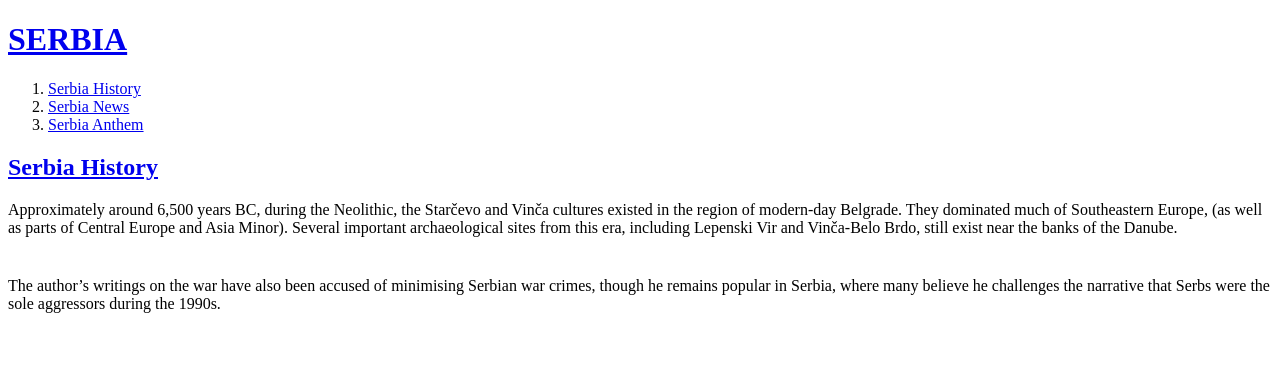
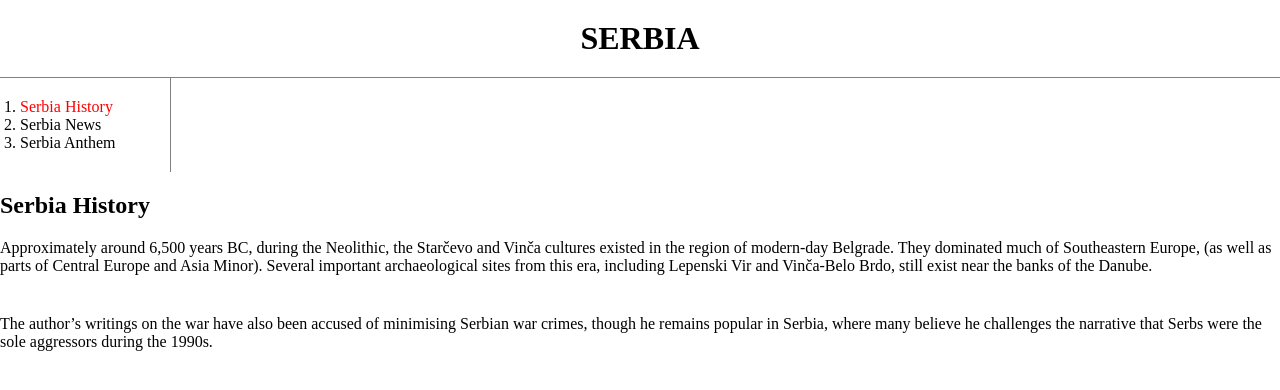
Before and after one commit to nooborse/web-tst, a plain HTML site: page 1.html in a window 1280 px wide. Drawn offline with Linux system fonts and the light colour scheme; a script that the page names is missing.

Commit message:
second version
html + css (a little bit)

```diff
--- a/1.html
+++ b/1.html
@@ -3,11 +3,33 @@
 <head>
   <title>Serbian History</title>
   <meta charset="utf-8">
+  <style>
+  body{
+    margin:0;
+  }
+  a {
+    color:black;
+    text-decoration: none;
+  }
+  h1 {
+    font-size: 200%;
+    text-align: center;
+    border-bottom:1px solid gray;
+    padding:20px;
+    margin:0;
+  }
+  ol {
+    border-right:1px solid gray;
+    width:130px;
+    margin:0;
+    padding:20px;
+  }
+  </style>
 </head>
 <body>
     <h1><a href="index.html">SERBIA</a></h1>
     <ol>
-      <li><a href="1.html">Serbia History</a></li>
+      <li><a href="1.html" style="color:red">Serbia History</a></li>
       <li><a href="2.html">Serbia News</a></li>
       <li><a href="3.html">Serbia Anthem</a></li>
 </ol>
```
Also changed, not shown: 2.html (+20 -1 lines), 3.html (+20 -1 lines), Serbia.html (added, +25 -0 lines), index.html (+24 -3 lines).
